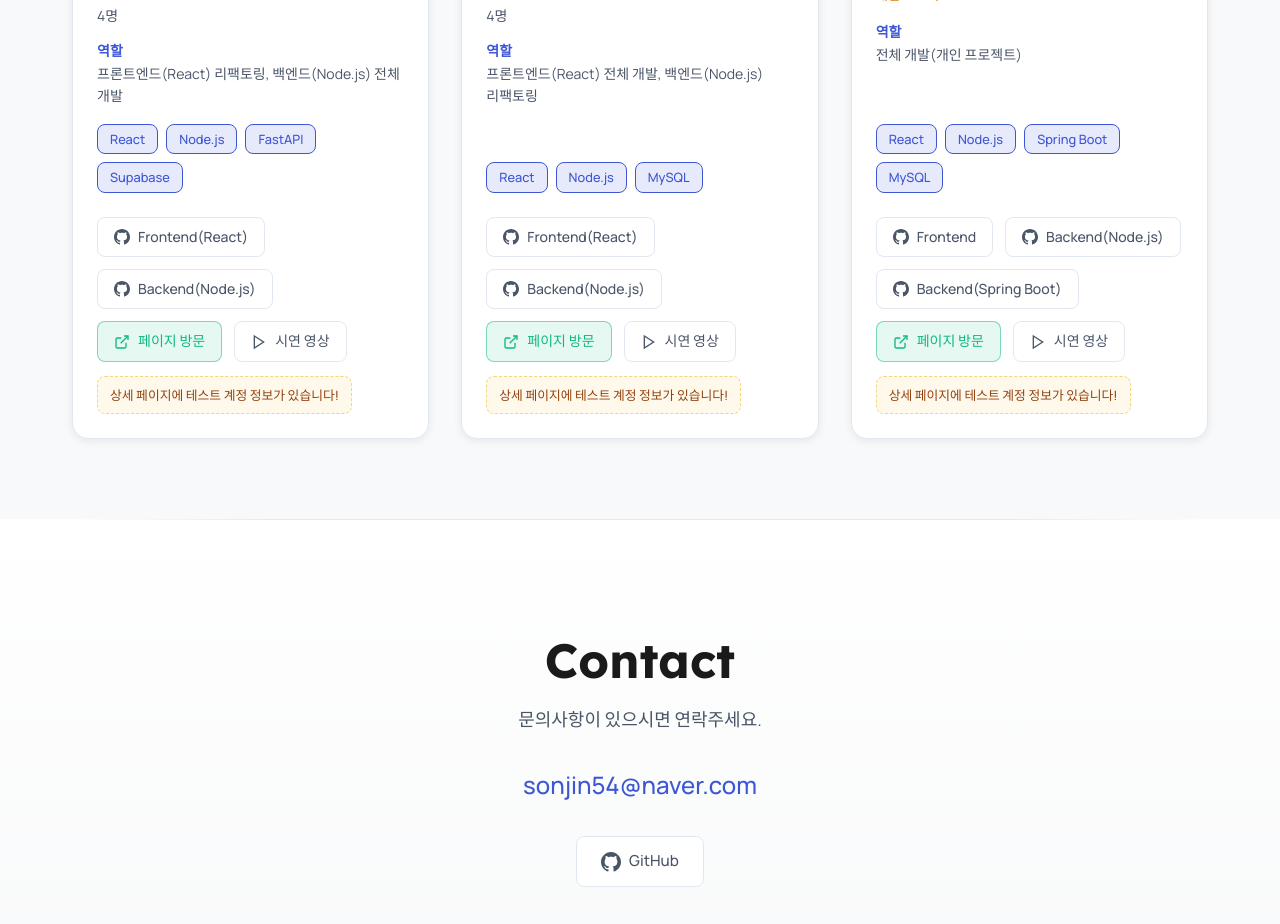
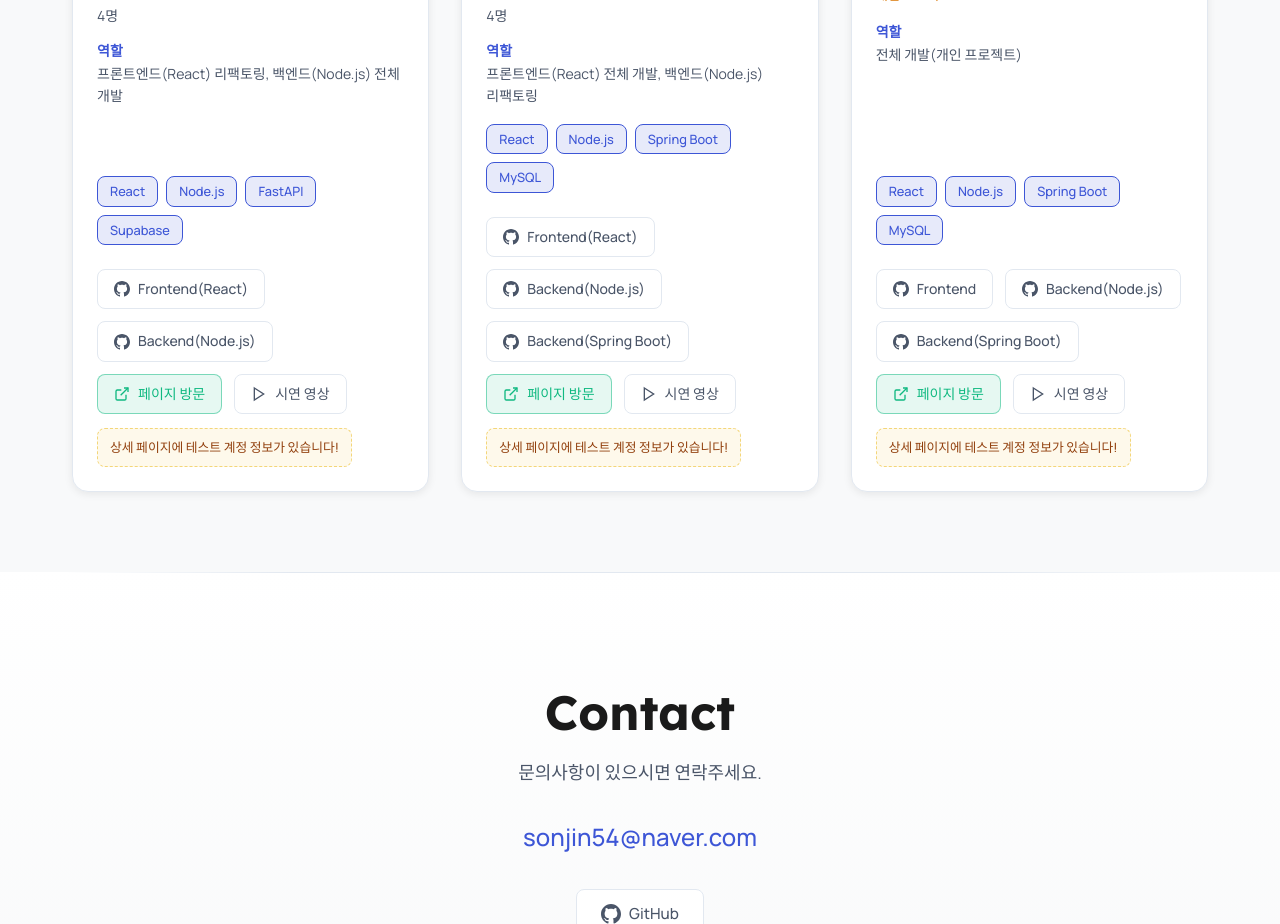
Before and after one commit to HeoSeonJin0504/HeoSeonJin0504.github.io, a React (Vite) app: page / in a window 1280 px wide. Shown: the part 1560-2484 px from the top of the page. Built offline with nearby package versions, Linux system fonts and the light colour scheme.

Commit message:
그림나래 Spring Boot 추가

```diff
--- a/src/data/projects.ts
+++ b/src/data/projects.ts
@@ -105,7 +105,7 @@ Qureka는 이 과정을 클릭 몇 번으로 대체할 수 있도록 만든 서
     details:
       "이미지를 업로드하면 AI가 그림 속 요소를 분석해 한국어 동화를 생성하고, Google Cloud TTS로 남성·여성 목소리 낭독까지 제공하는 웹 서비스",
     role: "프론트엔드(React) 전체 개발, 백엔드(Node.js) 리팩토링",
-    techStack: ["React", "Node.js", "MySQL"],
+    techStack: ["React", "Node.js", "Spring Boot", "MySQL"],
     imageUrls: [
       "/images/imagetostory/imagetostory_1.png",
       "/images/imagetostory/imagetostory_2.png",
@@ -126,6 +126,10 @@ Qureka는 이 과정을 클릭 몇 번으로 대체할 수 있도록 만든 서
       {
         label: "Backend(Node.js)",
         url: "https://github.com/HeoSeonJin0504/image-to-story-node.git",
+      },
+      {
+        label: "Backend(Spring Boot)",
+        url: "https://github.com/HeoSeonJin0504/image-to-story-node-spring.git",
       },
     ],
     demoUrl: "https://ai-image-to-story.vercel.app",
```
